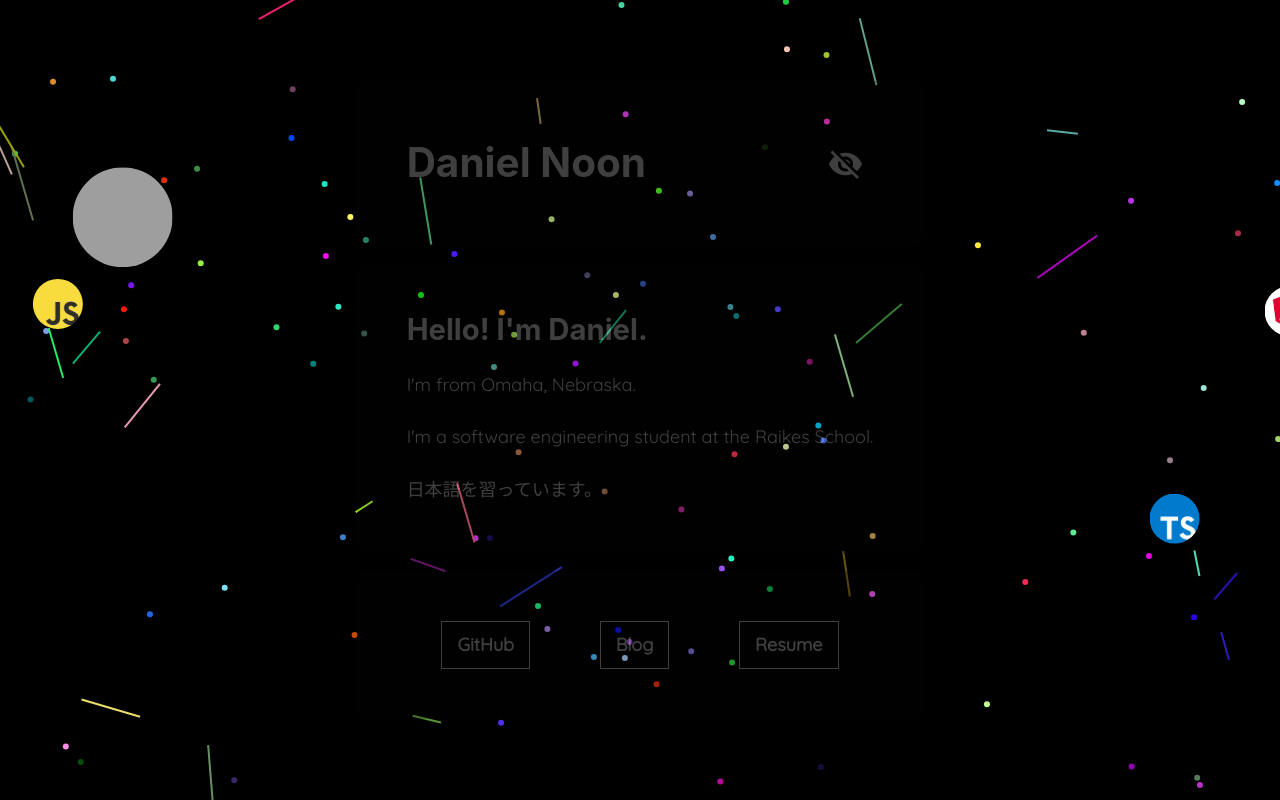
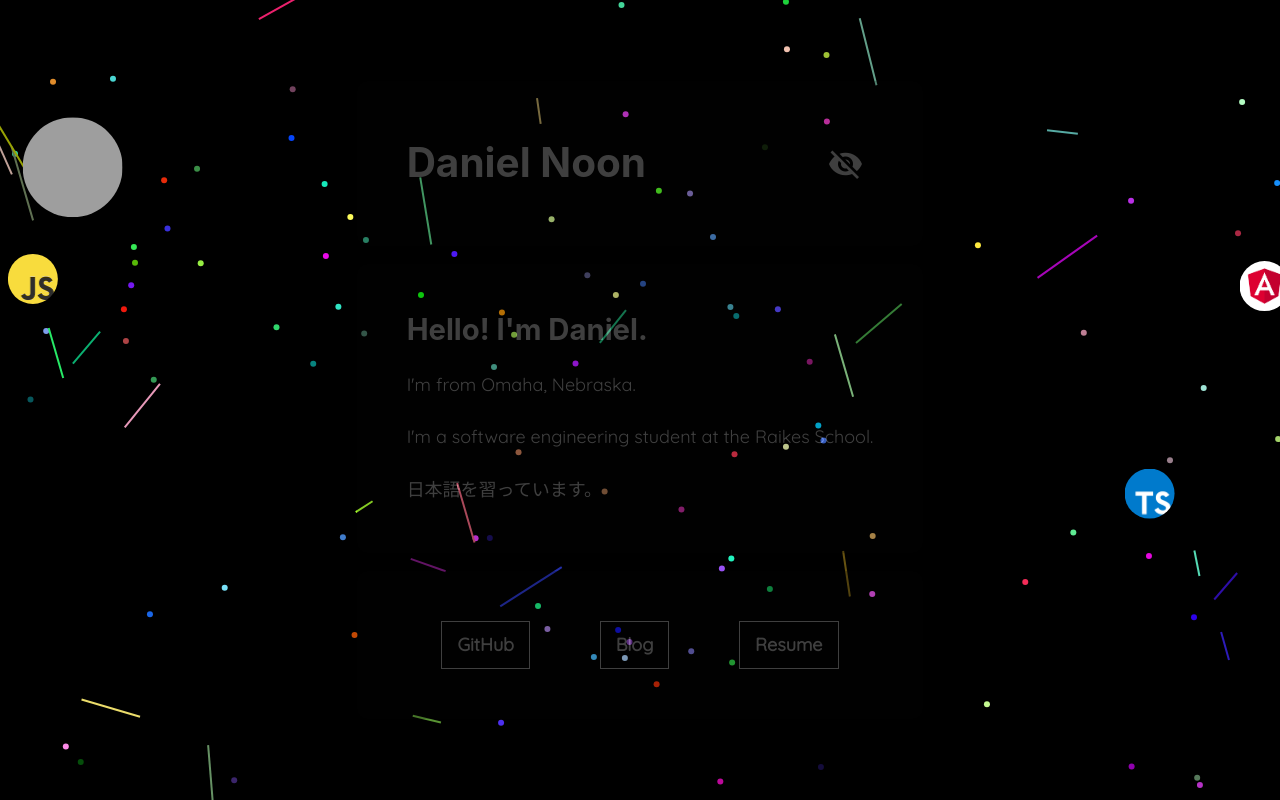
Before and after one commit to danielnoon/danielnoon.info, a plain HTML site: page index.html in a window 1280 px wide. Both pictures are taken after a click on the button "visibility". Drawn offline with Linux system fonts and the light colour scheme.

Commit message:
inflating bubbles!

```diff
--- a/css/styles.css
+++ b/css/styles.css
@@ -31,8 +31,8 @@ html {
   position: absolute;
   left: 0;
   top: 0;
-  width: 100vw;
-  height: 100vh;
+  width: 100%;
+  height: 100%;
 }
 
 .bg {
--- a/js/BackgroundEffect.js
+++ b/js/BackgroundEffect.js
@@ -1,3 +1,6 @@
+import { ev } from "./util/ev.js";
+import { CanvasEvent } from "./Event.js";
+
 export class BackgroundEffect {
   /**
    * @param {HTMLCanvasElement} canvas
@@ -9,7 +12,10 @@ export class BackgroundEffect {
 
     this.resizeCanvas();
 
-    addEventListener("resize", () => this.resizeCanvas());
+    ev("resize").listen(() => this.resizeCanvas());
+    ev("mousemove").listen((ev) =>
+      this.bubbleEvent(new CanvasEvent("mousemove", ev))
+    );
   }
 
   resizeCanvas() {
@@ -46,4 +52,14 @@ export class BackgroundEffect {
       effect.paint(this.context);
     }
   }
+
+  bubbleEvent(event) {
+    for (let effect of this.effects.slice().reverse()) {
+      effect.handleEvent(event);
+
+      if (event._handled) {
+        break;
+      }
+    }
+  }
 }
--- a/js/Event.js
+++ b/js/Event.js
@@ -1,16 +1,16 @@
-export class Event {
+export class CanvasEvent {
   constructor(type, native) {
     this.type = type;
     this.native = native;
 
-    this.handled = false;
+    this._handled = false;
   }
 
   continue() {
-    this.handled = false;
+    this._handled = false;
   }
 
   handle() {
-    this.handled = true;
+    this._handled = true;
   }
 }
--- /dev/null
+++ b/js/Iterator.js
@@ -0,0 +1,12 @@
+export class Range {
+  constructor(from, to) {
+    this.from = from;
+    this.to = to;
+  }
+
+  [Symbol.iterator] = function* iterator() {
+    for (let i = this.from; i < this.to; i++) {
+      yield i;
+    }
+  };
+}
--- /dev/null
+++ b/js/TransitionState.js
@@ -0,0 +1,18 @@
+export class TransitionState {
+  constructor(duration, easing) {
+    this._start = Date.now();
+    this._duration = duration;
+    this._easing = easing;
+  }
+
+  now() {
+    const now = Date.now();
+
+    if (now > this._start + this._duration) return -1;
+
+    const elapsed = now - this._start;
+    const percent = elapsed / this._duration;
+
+    return this._easing(percent);
+  }
+}
--- a/js/Vector2D.js
+++ b/js/Vector2D.js
@@ -31,10 +31,22 @@ export class Vector2D {
   }
 
   /**
-   *
+   * Add this vector to another and return the result
    * @param {Vector2D} vector
    */
   add(vector) {
     return new Vector2D(this.x + vector.x, this.y + vector.y);
   }
+
+  invert() {
+    return new Vector2D(-this.x, -this.y);
+  }
+
+  subtract(vector) {
+    return this.add(vector.invert());
+  }
+
+  magnitude() {
+    return Math.sqrt(this.x ** 2 + this.y ** 2);
+  }
 }
--- /dev/null
+++ b/js/addBubbles.js
@@ -0,0 +1,119 @@
+import { FloatingHead } from "./effects/FloatingHead.js";
+import { Vector2D } from "./Vector2D.js";
+
+export function addBubbles(effects) {
+  effects.addEffect(
+    new FloatingHead(
+      "/files/images/profile.jpeg",
+      100,
+      new Vector2D(-100, 400),
+      new Vector2D(100, 100)
+    )
+  );
+
+  setTimeout(
+    () =>
+      effects.addEffect(
+        new FloatingHead(
+          "/files/images/ts.png",
+          50,
+          new Vector2D(window.innerWidth + 200, window.innerHeight / 4),
+          new Vector2D(
+            (3 * window.innerWidth) / 4,
+            (window.innerHeight * 3) / 4
+          )
+        )
+      ),
+    4000
+  );
+
+  setTimeout(
+    () =>
+      effects.addEffect(
+        new FloatingHead(
+          "/files/images/js.jpg",
+          50,
+          new Vector2D(-200, window.innerHeight / 4),
+          new Vector2D(window.innerWidth / 4, (window.innerHeight * 3) / 4)
+        )
+      ),
+    5000
+  );
+
+  setTimeout(
+    () =>
+      effects.addEffect(
+        new FloatingHead(
+          "/files/images/angular.png",
+          50,
+          new Vector2D(window.innerWidth + 200, window.innerHeight / 4),
+          new Vector2D(
+            (3 * window.innerWidth) / 4,
+            (window.innerHeight * 3) / 4 - 100
+          )
+        )
+      ),
+    6000
+  );
+
+  setTimeout(
+    () =>
+      effects.addEffect(
+        new FloatingHead(
+          "/files/images/react.png",
+          50,
+          new Vector2D(-200, window.innerHeight / 4),
+          new Vector2D(
+            window.innerWidth / 4,
+            (window.innerHeight * 3) / 4 - 100
+          )
+        )
+      ),
+    7000
+  );
+
+  setTimeout(
+    () =>
+      effects.addEffect(
+        new FloatingHead(
+          "/files/images/node.png",
+          50,
+          new Vector2D(window.innerWidth + 200, window.innerHeight / 4),
+          new Vector2D(
+            (3 * window.innerWidth) / 4,
+            (window.innerHeight * 3) / 4 - 200
+          )
+        )
+      ),
+    8000
+  );
+
+  setTimeout(
+    () =>
+      effects.addEffect(
+        new FloatingHead(
+          "/files/images/docker.png",
+          50,
+          new Vector2D(-200, window.innerHeight / 4),
+          new Vector2D(
+            window.innerWidth / 4,
+            (window.innerHeight * 3) / 4 - 200
+          )
+        )
+      ),
+    9000
+  );
+
+  setTimeout(
+    () =>
+      effects.addEffect(
+        new FloatingHead(
+          "https://daitarou.info/static/846ebaa2a3e131414f0e4400682ca537/65e33/square.png",
+          75,
+          new Vector2D(window.innerWidth / 4, window.innerHeight + 200),
+          new Vector2D((3 * window.innerWidth) / 4, 200)
+        )
+      ),
+    60000
+  );
+}
--- a/js/effects/FloatingHead.js
+++ b/js/effects/FloatingHead.js
@@ -1,4 +1,7 @@
 import { FloatingBase } from "./FloatingBase.js";
+import { Vector2D } from "../Vector2D.js";
+import { TransitionState } from "../TransitionState.js";
+import { easeInOutSine } from "../util/ease.js";
 
 export class FloatingHead extends FloatingBase {
   constructor(source, size, start, target) {
@@ -7,7 +10,14 @@ export class FloatingHead extends FloatingBase {
     this.image = new Image(size, size);
     this.image.src = source;
     this.size = size;
+    this.originalSize = size;
     this.radius = size / 2;
+
+    this.hover = false;
+    this.delayStart = 0;
+
+    this.scaleTransition = null;
+    this.scaleUp = true;
   }
 
   /**
@@ -17,10 +27,14 @@ export class FloatingHead extends FloatingBase {
   paint(ctx) {
     ctx.save();
 
+    const adjustedPosition = this.position.add(
+      new Vector2D(-this.radius, -this.radius)
+    );
+
     ctx.beginPath();
     ctx.arc(
-      this.position.x + this.radius,
-      this.position.y + this.radius,
+      adjustedPosition.x + this.radius,
+      adjustedPosition.y + this.radius,
       this.radius,
       0,
       2 * Math.PI
@@ -31,13 +45,52 @@ export class FloatingHead extends FloatingBase {
 
     ctx.drawImage(
       this.image,
-      this.position.x,
-      this.position.y,
+      adjustedPosition.x,
+      adjustedPosition.y,
       this.size,
       this.size
     );
 
+    if (this.scaleTransition) {
+      this.updateScale();
+    }
+
     ctx.restore();
     this.update();
   }
+
+  updateScale() {
+    const current = this.scaleTransition.now();
+    console.log(current);
+    if (current === -1) {
+      this.scaleTransition = null;
+    } else {
+      this.size =
+        this.originalSize *
+        (1 + (this.scaleUp ? 0.2 * current : 0.2 * (1 - current)));
+    }
+    this.radius = this.size / 2;
+  }
+
+  handleEvent(event) {
+    if (event.type === "mousemove") {
+      const mouseVector = new Vector2D(event.native.pageX, event.native.pageY);
+      const delta = mouseVector.subtract(this.position);
+
+      if (delta.magnitude() < this.radius) {
+        event.handle();
+        this.hover = true;
+        if (!this.scaleUp) {
+          this.scaleUp = true;
+          this.scaleTransition = new TransitionState(200, easeInOutSine);
+        }
+      } else {
+        this.hover = false;
+        if (this.scaleUp) {
+          this.scaleUp = false;
+          this.scaleTransition = new TransitionState(200, easeInOutSine);
+        }
+      }
+    }
+  }
 }
--- a/js/index.js
+++ b/js/index.js
@@ -5,6 +5,8 @@ import { FloatingHead } from "./effects/FloatingHead.js";
 import { Vector2D } from "./Vector2D.js";
 import { el } from "./util/el.js";
 import { ev } from "./util/ev.js";
+import { addBubbles } from "./addBubbles.js";
+import { Range } from "./Iterator.js";
 
 const canvas = document.getElementById("effects");
 const effects = new BackgroundEffect(canvas);
@@ -15,22 +17,15 @@ const lineDensity = 0.000025;
 const numDots = Math.round(dotDensity * area);
 const numLines = Math.round(lineDensity * area);
 
-for (let i of new Array(numDots)) {
+for (let i of new Range(0, numDots)) {
   effects.addEffect(new FloatingDot());
 }
 
-for (let i of new Array(numLines)) {
+for (let i of new Range(0, numLines)) {
   effects.addEffect(new FloatingLine());
 }
 
-effects.addEffect(
-  new FloatingHead(
-    "/files/images/profile.jpeg",
-    100,
-    new Vector2D(-100, 400),
-    new Vector2D(100, 100)
-  )
-);
+addBubbles(effects);
 
 effects.start();
 
@@ -39,103 +34,6 @@ const elements = new Map([
   ["#japanese", "#bg-japanese"],
   ["#omaha", "#bg-omaha"],
 ]);
-
-setTimeout(
-  () =>
-    effects.addEffect(
-      new FloatingHead(
-        "/files/images/ts.png",
-        50,
-        new Vector2D(window.innerWidth + 200, window.innerHeight / 4),
-        new Vector2D((3 * window.innerWidth) / 4, (window.innerHeight * 3) / 4)
-      )
-    ),
-  4000
-);
-
-setTimeout(
-  () =>
-    effects.addEffect(
-      new FloatingHead(
-        "/files/images/js.jpg",
-        50,
-        new Vector2D(-200, window.innerHeight / 4),
-        new Vector2D(window.innerWidth / 4, (window.innerHeight * 3) / 4)
-      )
-    ),
-  5000
-);
-
-setTimeout(
-  () =>
-    effects.addEffect(
-      new FloatingHead(
-        "/files/images/angular.png",
-        50,
-        new Vector2D(window.innerWidth + 200, window.innerHeight / 4),
-        new Vector2D(
-          (3 * window.innerWidth) / 4,
-          (window.innerHeight * 3) / 4 - 100
-        )
-      )
-    ),
-  6000
-);
-
-setTimeout(
-  () =>
-    effects.addEffect(
-      new FloatingHead(
-        "/files/images/react.png",
-        50,
-        new Vector2D(-200, window.innerHeight / 4),
-        new Vector2D(window.innerWidth / 4, (window.innerHeight * 3) / 4 - 100)
-      )
-    ),
-  7000
-);
-
-setTimeout(
-  () =>
-    effects.addEffect(
-      new FloatingHead(
-        "/files/images/node.png",
-        50,
-        new Vector2D(window.innerWidth + 200, window.innerHeight / 4),
-        new Vector2D(
-          (3 * window.innerWidth) / 4,
-          (window.innerHeight * 3) / 4 - 200
-        )
-      )
-    ),
-  8000
-);
-
-setTimeout(
-  () =>
-    effects.addEffect(
-      new FloatingHead(
-        "/files/images/docker.png",
-        50,
-        new Vector2D(-200, window.innerHeight / 4),
-        new Vector2D(window.innerWidth / 4, (window.innerHeight * 3) / 4 - 200)
-      )
-    ),
-  9000
-);
-
-setTimeout(
-  () =>
-    effects.addEffect(
-      new FloatingHead(
-        "https://daitarou.info/static/846ebaa2a3e131414f0e4400682ca537/65e33/square.png",
-        75,
-        new Vector2D(window.innerWidth / 4, window.innerHeight + 200),
-        new Vector2D((3 * window.innerWidth) / 4, 200)
-      )
-    ),
-  60000
-);
 
 const center = el(".center");
 const yieldButton = el("#yield-button");
--- a/js/util/ev.js
+++ b/js/util/ev.js
@@ -1,23 +1,56 @@
 class EventListener {
-  constructor() {
-    this.callbacks = [];
+  constructor(type, on) {
+    this._on = on;
+    this._type = type;
 
-    this.callListeners = this.callListeners.bind(this);
+    this._callbacks = [];
+    this._identity = new Map();
+
+    this._callListeners = this._callListeners.bind(this);
   }
 
-  listen(callback) {
-    this.callbacks.push(callback);
+  listen(callback, id) {
+    this._identity.set(id || callback, callback);
+    this._callbacks.push(callback);
   }
 
-  callListeners(ev) {
-    this.callbacks.forEach((callback) => callback(ev));
+  remove(id) {
+    const callback = this._identity.get(id);
+    const idx = this._callbacks.indexOf(callback);
+    if (idx >= 0) {
+      this._callbacks.splice(idx, 1);
+      this._identity.delete(id);
+    }
+  }
+
+  get once() {
+    return new Promise((resolve, reject) => {
+      const f = (ev) => {
+        this.remove(f);
+        resolve(ev);
+      };
+
+      this.listen(f);
+    });
+  }
+
+  _callListeners(ev) {
+    this._callbacks.forEach((callback) => callback(ev));
+  }
+
+  attach() {
+    this._on.addEventListener(this._type, this._callListeners);
+  }
+
+  dispose() {
+    this._on.removeEventListener(this._type, this._callListeners);
   }
 }
 
 export const ev = (type, on) => {
-  const listener = new EventListener();
+  const listener = new EventListener(type, on || window);
 
-  (on || window).addEventListener(type, listener.callListeners);
+  listener.attach();
 
   return listener;
 };
```
